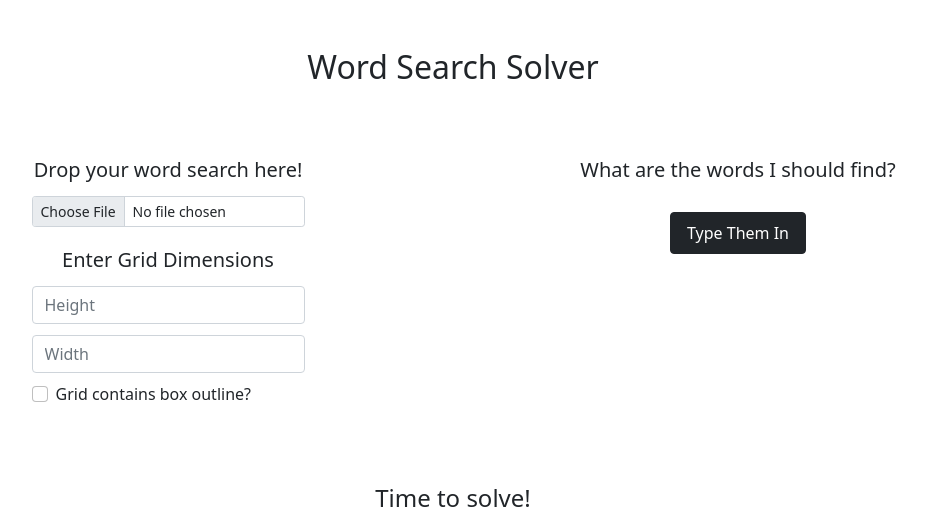
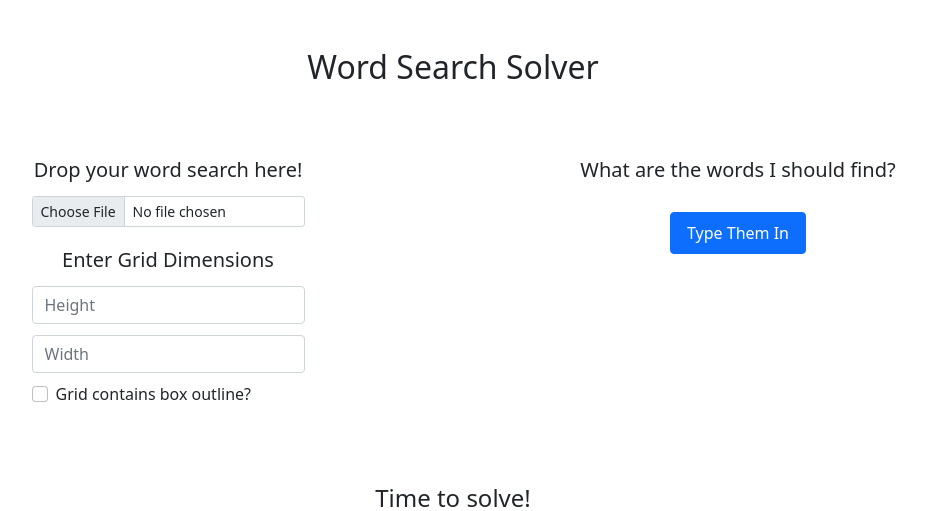
Before and after one commit to AmruthHB/Word-Searcher, a Flask app: page / in a window 1280 px wide. Shown: the top 511 px of the page, without its empty margins (187-1114 px from the left). Run offline with Flask 2, Linux system fonts and the light colour scheme; some libraries are stand-ins or nearby versions; grey boxes are pictures that could not be loaded.

Commit message:
nice buttons

```diff
--- a/word-search-flask/templates/index.html
+++ b/word-search-flask/templates/index.html
@@ -60,9 +60,9 @@
 
                 <div class="row px-0 image-drop">
                     <!-- <label for="formFileSm" class="form-label">Small file input example</label> -->
-                    <button type="button" onclick="searchWord()"  class="btn choice-btn btn-dark py-2 dummy">Taking A
+                    <button type="button" onclick="searchWord()"  class="btn choice-btn btn-primary py-2 dummy">Taking A
                         Picture</button>
-                    <button type="button" onclick="typeWord()" class="btn choice-btn btn-dark py-2">Type Them
+                    <button type="button" onclick="typeWord()" class="btn choice-btn btn-primary py-2">Type Them
                         In</button>
                 </div>
 
@@ -126,7 +126,7 @@
         </div>
 
         <div class = "row pt-1 text-center">
-            <button type="button" id = "solver-btn" class="btn btn-dark solve-btn mb-2">
+            <button type="button" id = "solver-btn" class="btn btn-primary solve-btn mb-2">
                 Solve
             </button>
 
```
